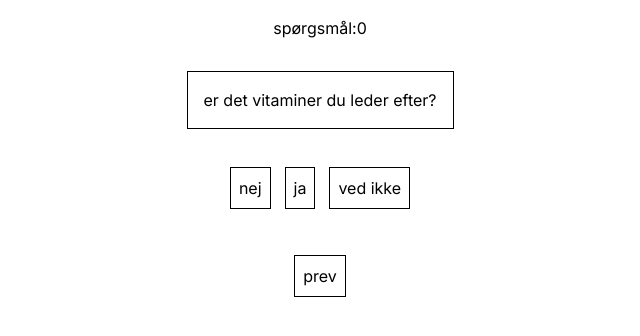
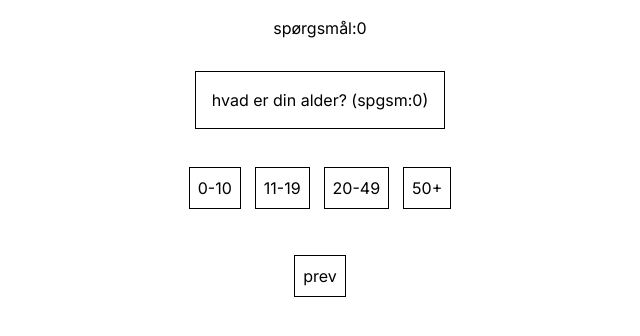
Before and after one commit to malt656c/miniquiz_next, a Next.js app: page / in a window 1280 px wide. Shown: the top 336 px of the page, without its empty margins (320-960 px from the left). Built offline with nearby package versions, Linux system fonts and the light colour scheme.

Commit message:
lille ændring i quiz

```diff
--- a/components/QuizContent.jsx
+++ b/components/QuizContent.jsx
@@ -24,8 +24,6 @@ export default function QuizContent(props) {
       setCurrentFilters(currentFilters.concat([filters]));
     }
   };
-  /* currentFilters.filter((i) => !filters.includes(i)) */
-  /*  */
   console.log(currentFilters);
   console.log(products.filter((i) => !currentFilters.flat().includes( i.categories[3] || i.categories[4])))
   return (
--- a/public/data/kosttilskud_quiz.json
+++ b/public/data/kosttilskud_quiz.json
@@ -1,29 +1,14 @@
 [
   {
-    "spørgsmål": "er det vitaminer du leder efter?",
+    "spørgsmål": "hvad er din alder? (spgsm:0)",
     "svarListe": [
       {
-        "svar": "nej",
-        "filter": [
-          "Multivitaminer til børn",
-          "D-vitamin",
-          "Multivitaminer",
-          "C-vitamin",
-          "Børnevitaminer",
-          "B-vitamin",
-          "A-vitamin",
-          "Vitaminer til gravide",
-          "K-vitamin",
-          "Øvrige børnevitaminer",
-          "B12 vitamin",
-          "D-vitamin til børn"
-        ]
-      },
-      {
-        "svar": "ja",
+        "svar": "0-10",
         "filter": [
           "Loppefrøskaller",
+          "D-vitamin",
           "Kollagen",
+          "Multivitaminer",
           "Kalk",
           "Multimineraler",
           "Hjertet",
@@ -32,9 +17,11 @@
           "Slankekosttilskud",
           "Magnesium",
           "Q10",
+          "C-vitamin",
           "Mælkesyrebakterier",
           "Jern",
           "Omega Kombinationer",
+          "B-vitamin",
           "Zink",
           "Rødkløver",
           "Tranebær",
@@ -44,13 +31,16 @@
           "Fiber",
           "Knogler, Led & Muskler",
           "Gurkemeje",
+          "A-vitamin",
           "Kolesterol",
           "Selen",
           "Krill Olie",
           "Ingefær",
           "Energi",
           "Synet",
+          "Vitaminer til gravide",
           "Urter",
+          "K-vitamin",
           "Immunforsvar",
           "Ginseng",
           "Chrom",
@@ -77,50 +67,117 @@
           "Kollagenpulver",
           "Kosttilskud til håret",
           "Kosttilskud til neglene",
+          "B12 vitamin",
           "Øvrige",
           "Kosttilskud til huden",
           " Omega-3",
-          "Mælkesyrebakterier til børn",
           " Hukommelse"
         ]
       },
       {
-        "svar": "ved ikke",
-        "filter": []
+        "svar": "11-19",
+        "filter": ["Graviditet", "Vitaminer til gravide", "Overgangsalderen", "Vitaminer til Børn", "Slankekosttilskud", "Rødkløver", "Folsyre"]
+      },
+      {
+        "svar": "20-49",
+        "filter": ["Overgangsalderen", "Vitaminer til Børn"]
+      },
+      {
+        "svar": "50+",
+        "filter": ["Gravitditet", "Vitaminer til gravide", "Vitaminer til Børn"]
       }
     ]
   },
   {
-    "spørgsmål": "hvilke vitaminer leder du efter?",
+    "spørgsmål": "hvad er dit køn? (spgsm:1)",
     "svarListe": [
       {
-        "svar": "vitaminer til børn eller gravide",
-        "filter": ["D-vitamin", "Multivitaminer", "C-vitamin", "B-vitamin", "A-vitamin", "K-vitamin", "B12 vitamin"]
+        "svar": "kvinde",
+        "filter": [],
+        "nextQuestion": 2
       },
       {
-        "svar": "multivitaminer",
-        "filter": ["D-vitamin", "C-vitamin", "B-vitamin", "A-vitamin", "Vitaminer til gravide", "K-vitamin", "B12 vitamin", "D-vitamin til børn"]
+        "svar": "Mand",
+        "filter": ["Graviditet", "Vitaminer til gravide", "Menstruation", "Overgangsalder", "Kosttilskud til kvinder", "Tranebær", "Rødkløver", "Folsyre"],
+        "nextQuestion": 4
       },
       {
-        "svar": "B-vitaminer",
-        "filter": ["Multivitaminer til børn", "D-vitamin", "C-vitamin", "Børnevitaminer", "A-vitamin", "Vitaminer til gravide", "K-vitamin", "Øvrige børnevitaminer", "D-vitamin til børn"]
-      },
-      {
-        "svar": "A,D eller C-vitaminer",
-        "filter": ["Multivitaminer til børn", "Børnevitaminer", "B-vitamin", "Vitaminer til gravide", "K-vitamin", "Øvrige børnevitaminer", "B12 vitamin", "D-vitamin til børn"]
+        "svar": "andet",
+        "filter": [],
+        "nextQuestion": 1
       }
     ]
   },
   {
-    "spørgsmål": "til børn eller voksne",
+    "spørgsmål": "om dig (kvinde)(spgsm:2)",
     "svarListe": [
       {
-        "svar": "børn",
-        "filter": ["D-vitamin", "Multivitaminer", "C-vitamin", "B-vitamin", "A-vitamin", "Vitaminer til gravide", "K-vitamin", "B12 vitamin"]
+        "svar": "gravid",
+        "filter": [],
+        "nextQuestion": 3
       },
       {
-        "svar": "voksne",
-        "filter": ["Multivitaminer til børn", "Børnevitaminer", "Øvrige børnevitaminer", "D-vitamin til børn"]
+        "svar": "overgangsalder",
+        "filter": ["Folsyre"],
+        "nextQuestion": 3
+      },
+      {
+        "svar": "Blodfortyndende medicin",
+        "filter": ["Folsyre", "Fiskeolie & Omega 3"],
+        "nextQuestion": 3
+      },
+      {
+        "svar": "andet",
+        "filter": ["Folsyre"],
+        "nextQuestion": 3
+      }
+    ]
+  },
+  {
+    "spørgsmål": "Oplever du problemer med Fordøjelse? (spgsm:3)",
+    "svarListe": [
+      {
+        "svar": "ja",
+        "filter": [],
+        "nextQuestion": "end"
+      },
+      {
+        "svar": "nej",
+        "filter": ["Loppefrøskaller", "Fordøjelse"],
+        "nextQuestion": "end"
+      }
+    ]
+  },
+  {
+    "spørgsmål": "om dig (mand) (spgsm:4)",
+    "svarListe": [
+      {
+        "svar": "Blodfortyndende medicin",
+        "filter": ["Fiskeolie & Omega 3", "Krill Olie", "Omega kombinationer", "Torskelevertran", " Omega-3"],
+        "nextQuestion": 5
+      },
+      {
+        "svar": "andet",
+        "filter": [],
+        "nextQuestion": 5
+      }
+    ]
+  },  {
+    "spørgsmål": "Oplever du problemer med Fordøjelse? (spgsm:5)",
+    "svarListe": [
+      {
+        "svar": "nej",
+        "filter": ["Loppefrøskaller",
+        "Fordøjesle",
+        "Fibre",
+        "Mælkesyrebakterier"
+        ],
+        "nextQuestion": 6
+      },
+      {
+        "svar": "nej",
+        "filter": [],
+        "nextQuestion": 6
       }
     ]
   }
```
